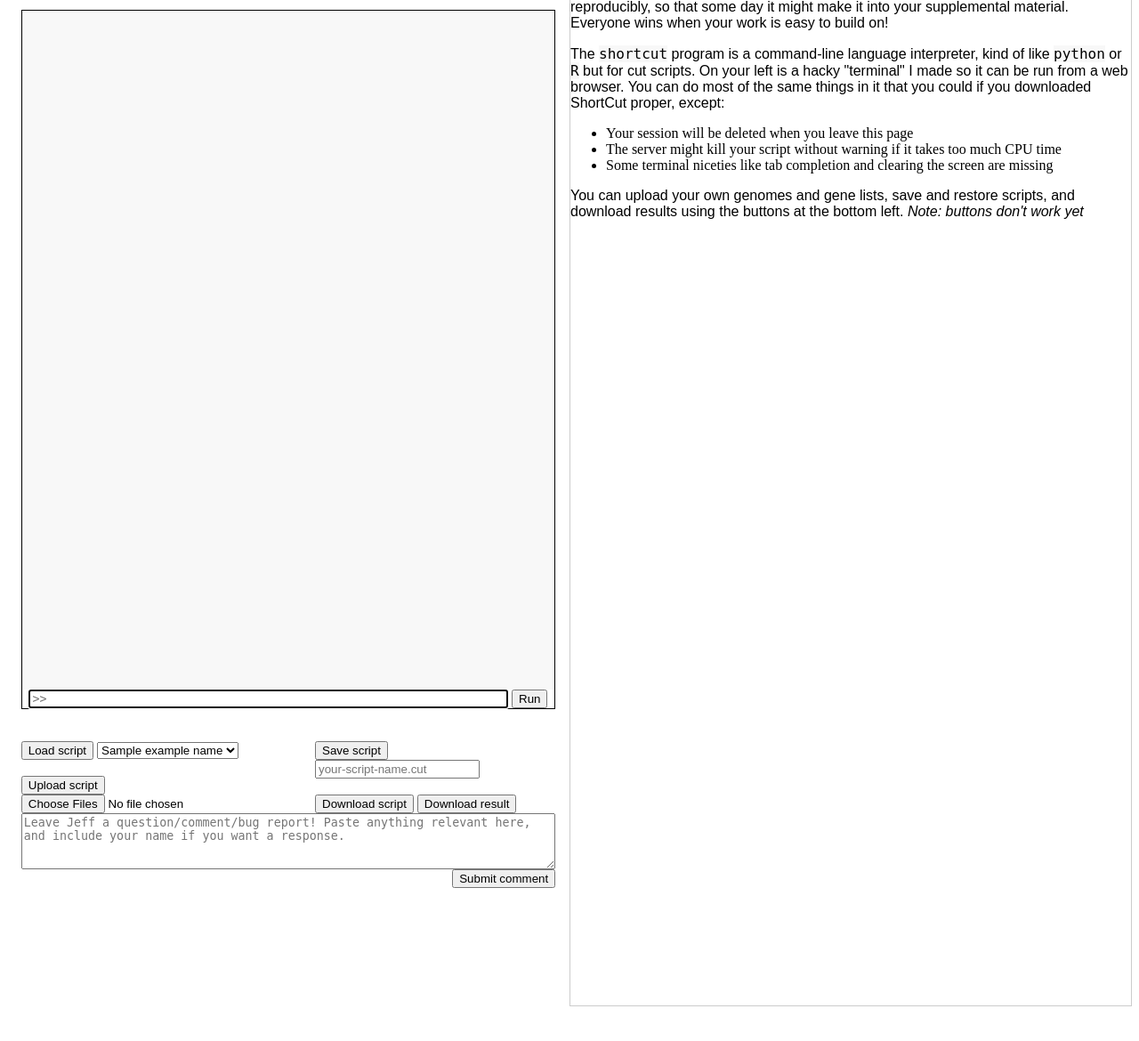
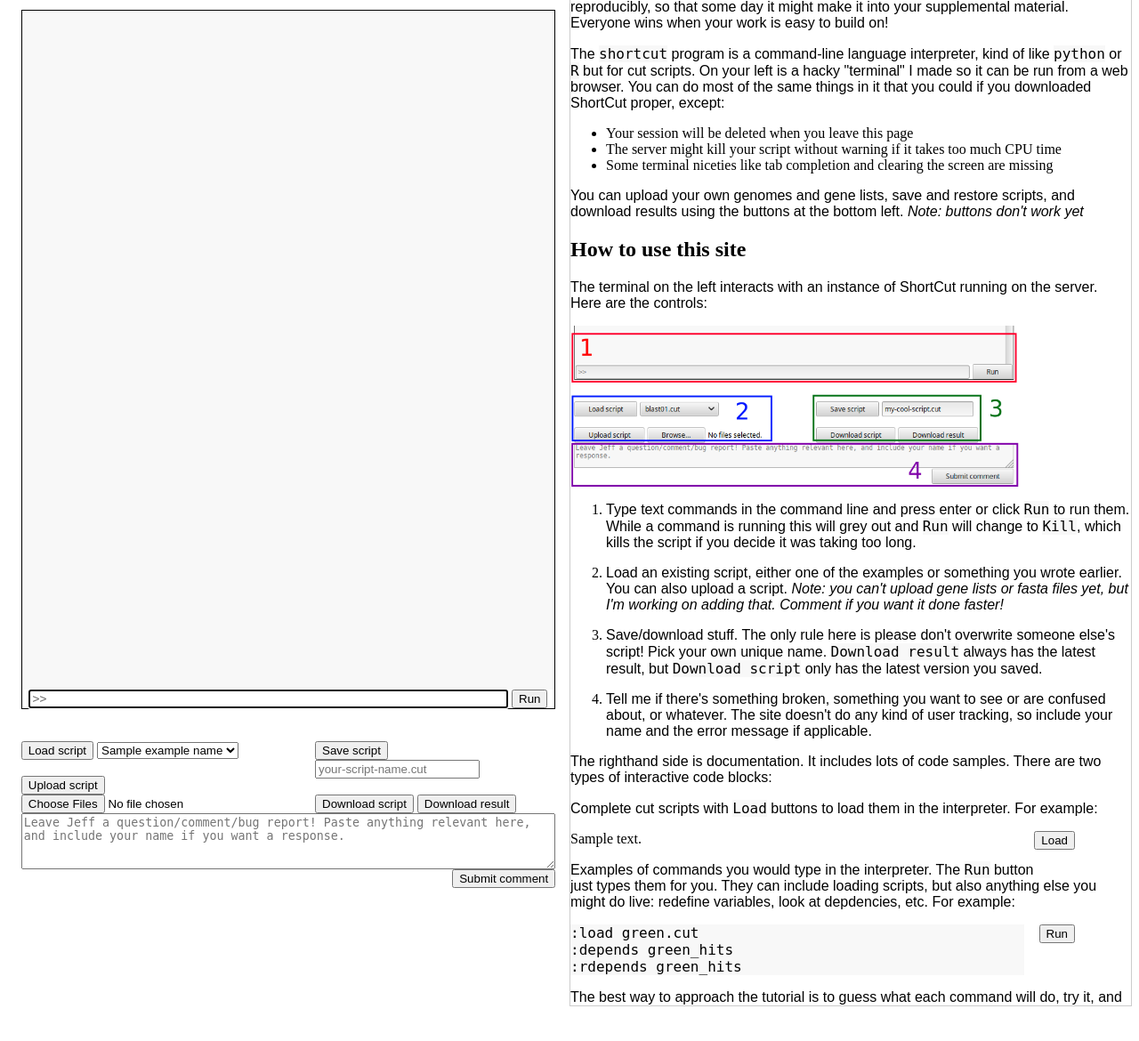
Before and after one commit to jefdaj/ortholang-demo, a Flask app: template templates/index.html in a window 1280 px wide. Shown: the part 200-1370 px from the top of the page at 89% size. Run offline with Flask 2, Linux system fonts and the light colour scheme; the template is opened without the code that fills it: most values are stand-ins (such as "Sample title", 1, 10 or a date in 2020).

Commit message:
write "how to use this site" section

```diff
--- a/templates/intro.html
+++ b/templates/intro.html
@@ -1,3 +1,15 @@
+{% macro run_example(lines2) %}
+  {%- with lines=lines2 -%}
+    {%- include "runexample.html" -%}
+  {%- endwith -%}
+{% endmacro %}
+
+{%- macro load_example(name) -%}
+  {%- with path=name -%}
+    {%- include "loadexample.html" -%}
+  {%- endwith -%}
+{%- endmacro -%}
+
 Phylogenomic cuts are lists of candidate genes whose distribution suggests they
 might be imprortant for a trait of interest.
 
@@ -20,3 +32,43 @@ that you could if you downloaded ShortCut proper, except:
 
 You can upload your own genomes and gene lists, save and restore scripts,
 and download results using the buttons at the bottom left. *Note: buttons don't work yet*
+
+## How to use this site
+
+The terminal on the left interacts with an instance of ShortCut running on the server.
+Here are the controls:
+
+<img src="/static/controls.png" style="width: 80%;"></img>
+
+1. Type text commands in the command line and press enter or click `Run` to run them.
+   While a command is running this will grey out and `Run` will change to `Kill`,
+   which kills the script if you decide it was taking too long.
+
+2. Load an existing script, either one of the examples or something you wrote earlier.
+   You can also upload a script.
+   _Note: you can't upload gene lists or fasta files yet, but I'm working on adding that.
+    Comment if you want it done faster!_
+
+3. Save/download stuff. The only rule here is please don't overwrite someone else's script!
+   Pick your own unique name.
+   `Download result` always has the latest result,
+   but `Download script` only has the latest version you saved.
+
+4. Tell me if there's something broken, something you want to see or are confused about, or whatever.
+   The site doesn't do any kind of user tracking, so include your name and the error message if applicable.
+
+The righthand side is documentation. It includes lots of code samples.  There are two types of interactive code blocks:
+
+Complete cut scripts with `Load` buttons to load them in the interpreter. For example:
+
+{{ load_example('load03.cut') }}
+
+Examples of commands you would type in the interpreter.
+The `Run` button just types them for you.
+They can include loading scripts, but also anything else you might do live:
+redefine variables, look at depdencies, etc. For example:
+
+{{ run_example([':load green.cut', ':depends green_hits', ':rdepends green_hits']) }}
+
+The best way to approach the tutorial is to guess what each command will do, try it, and then rethink if the output was unexpected.
+That will get you going much faster than just reading and thinking "Sure that makes sense".
--- a/templates/tutorial.html
+++ b/templates/tutorial.html
@@ -1,18 +1,8 @@
-{% macro run_example(lines2) %}
-  {%- with lines=lines2 -%}
-    {%- include "runexample.html" -%}
-  {%- endwith -%}
-{% endmacro %}
-
 {%- macro load_example(name) -%}
   {%- with path=name -%}
     {%- include "loadexample.html" -%}
   {%- endwith -%}
 {%- endmacro -%}
-
-Test of running stuff in the repl:
-
-{{ run_example([':load green.cut', ':depends green_hits', ':rdepends green_hits']) }}
 
 The best way to use this tutorial is probably to
 load each example and play around with it a bit as you go. That's the fastest
```
Also changed, not shown: static/controls.png (added).
